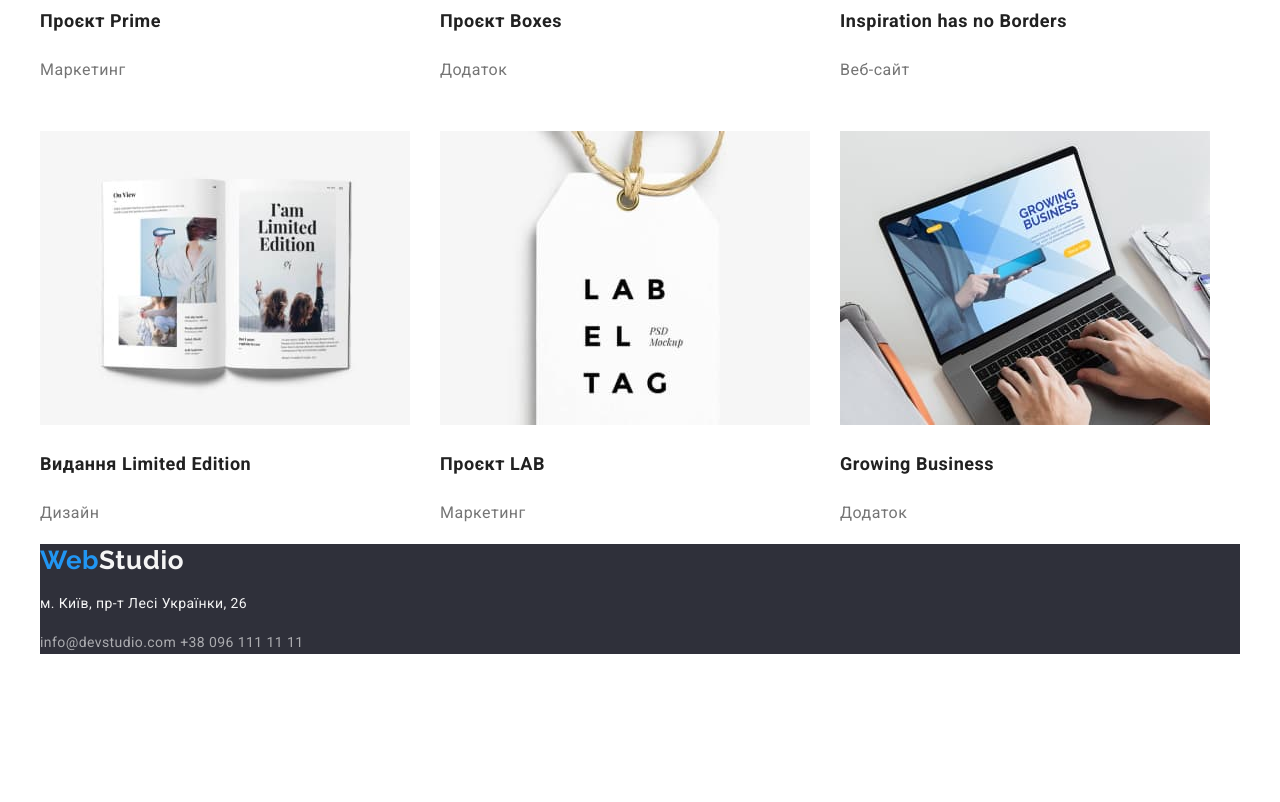
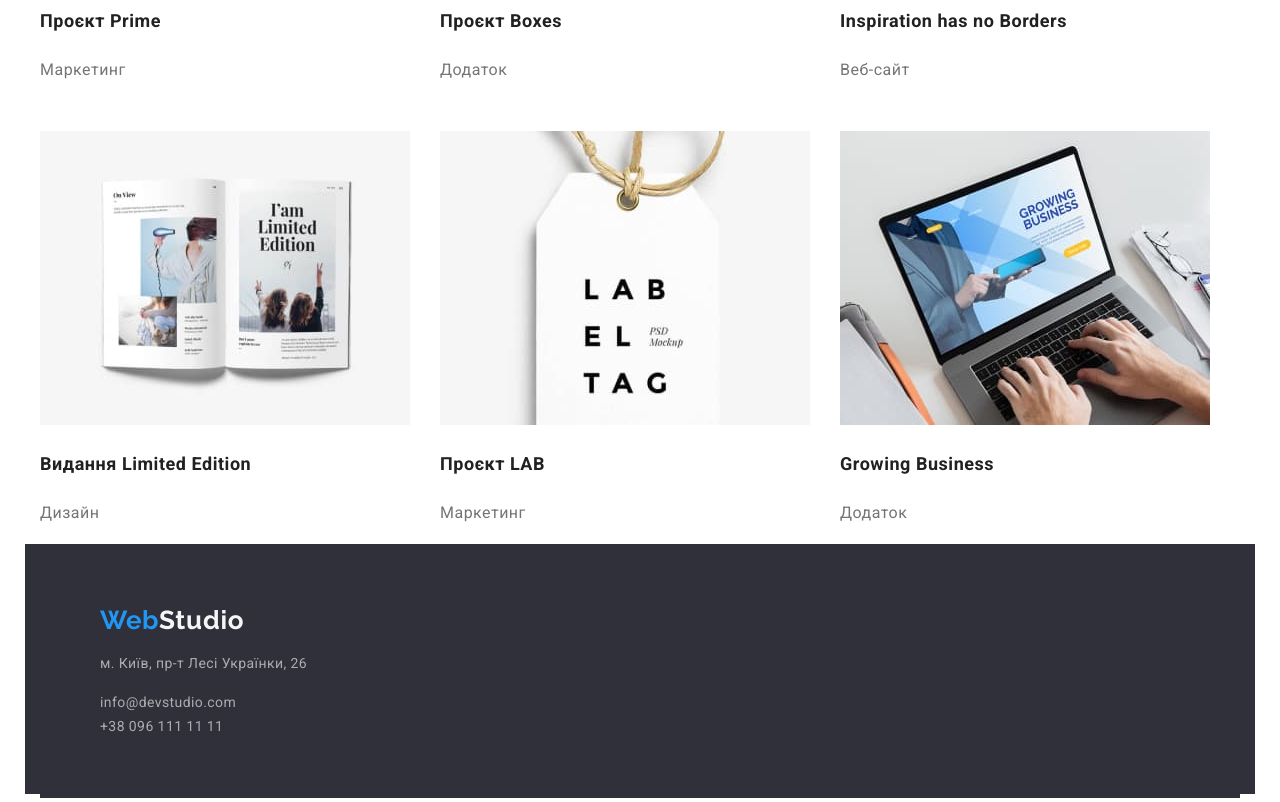
Before and after one commit to Hyrenko/goit-markup-hw-03, a plain HTML site: page portfolio.html in a window 1280 px wide. Shown: the part 1031-1833 px from the top of the page. Drawn offline with Linux system fonts and the light colour scheme.

Commit message:
Fix перед здачею

```diff
--- a/css/styles.css
+++ b/css/styles.css
@@ -325,8 +325,7 @@ color: var(--color-black)
 display: flex;
 flex-wrap: wrap;
 margin-top: 54px;
-        gap: 30px;
-    }
+gap: 30px;}
 
 .portfolio-text {
 font-size: 16px;
@@ -339,6 +338,12 @@ color: var(--color-black)
 width: 1200px;
 height: 250px;
 margin: 0 auto;
+padding: 0 15px;
+background-color: var(--color-footer);
+}
+
+.address {
+display: block;
 }
 
 .footer-text {
@@ -348,6 +353,7 @@ color: var(--color-black)
 
 
 .page-footer {
+padding: 60px;
 color: var(--color-prymal);
 background-color: #2F303A;
 font-size: 14;
--- a/portfolio.html
+++ b/portfolio.html
@@ -162,7 +162,7 @@
             ><span class="logo-text">Web</span
             ><span class="footer-text">Studio</span></a
           >
-          <address>
+          <address class="address">
             <p class="text">м. Київ, пр-т Лесі Українки, 26</p>
             <a class="address" href="mailto:info@devstudio.com"
               >info@devstudio.com</a
```
Lines whose indentation alone changed are shown as unchanged.
